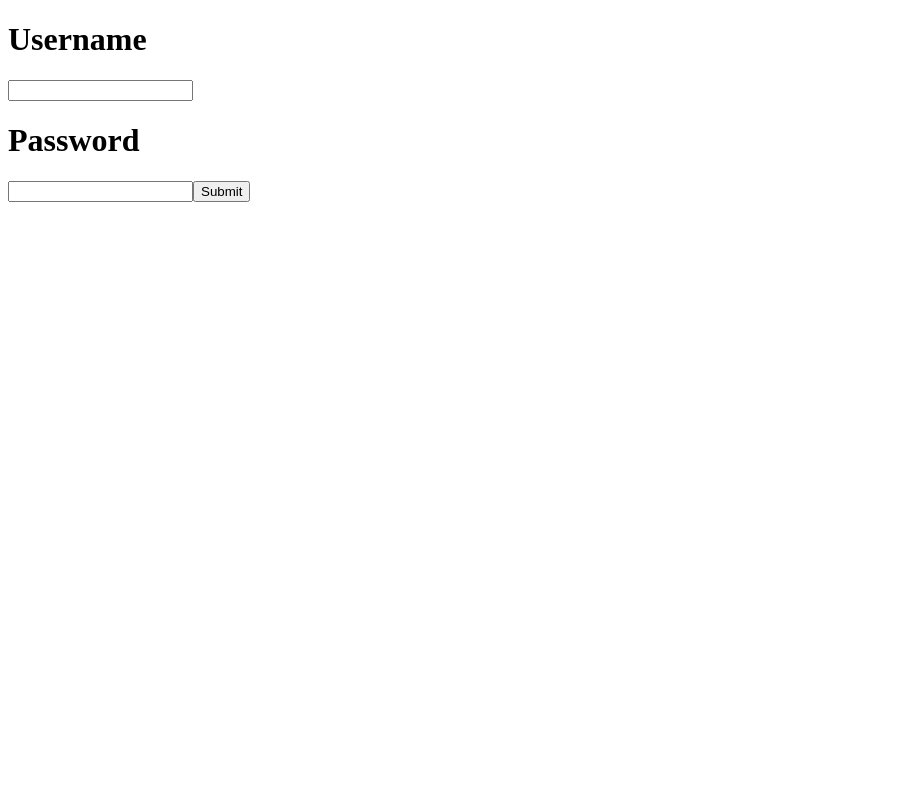
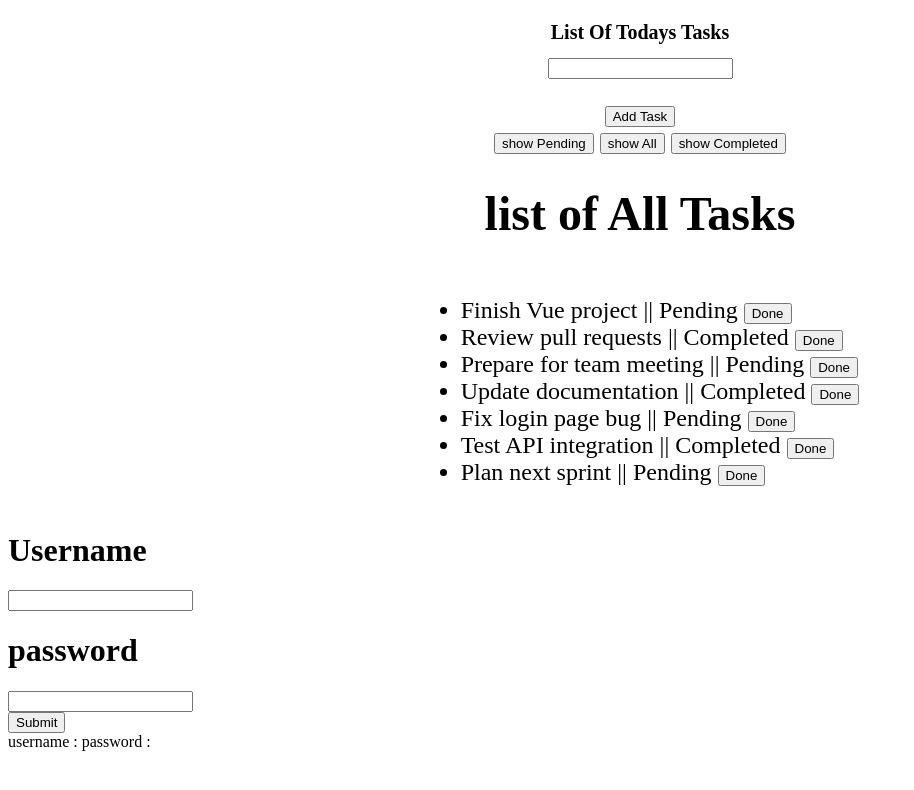
Before and after one commit to Ajay9980/Internship-VueJS-Learning, a Vue app: page / in a window 1280 px wide. Shown: the top 790 px of the page, without its empty margins (0-914 px from the left). Built offline with nearby package versions, Linux system fonts and the light colour scheme.

Commit message:
week-1-Day-3-commit

```diff
--- a/component/Child.vue
+++ b/component/Child.vue
@@ -1,18 +1,32 @@
+<!--
+What this code does:
+This code defines a reusable custom input component that supports v-model binding with the parent component.
+It allows passing a label, input type, and handles two-way data flow between parent and child.
+
+Topics Covered:
+- defineProps() for receiving props from parent
+- defineEmits() for sending data updates to parent
+- v-model binding in custom components
+- Event emission using $emit
+- Template binding with :value and @input
+-->
+
+
 <script setup>
 
 defineProps({
+    modelValue : String,
     label : String,
-    modelValue : String,
     type : {type : String , default : 'text'}
+
 })
 
-defineEmits(['update:modelValue'])
+defineEmits(['update:modelValue']);
 
 </script>
 <template>
 
+<h1>{{ label }}</h1>
 
-<h1>{{ label }}</h1>
-<input :type="type"  @input="$emit('update:modelValue', $event.target.value)" >
-
+<input :type="type" :value="modelValue"  @input="$emit('update:modelValue', $event.target.value)" >
 </template>
--- a/component/Counter.vue
+++ /dev/null
@@ -1,8 +0,0 @@
-<script setup>
-
-
-</script>
-<template>
-
-    <button @click="$emit('sayHello')">click me</button>
-</template>
--- a/component/CustomInput.vue
+++ /dev/null
@@ -1,6 +0,0 @@
-<script setup>
-defineProps(['modelValue'])
-</script>
-<template>
-    <input :value="modelValue"  @input="$emit('update:modelValue', $event.target.value)">
-</template>
--- a/component/MyInput.vue
+++ /dev/null
@@ -1,13 +0,0 @@
-<script setup>
-
-defineProps(['modelValue'])
-defineEmits(['update:modelValue'])
-
-</script>
-<template>
-
-<input  :value="modelValue" @input="$emit('update:modelValue', $event.target.value)">
-
-</template>
-<style>
-</style>
--- a/src/App.vue
+++ b/src/App.vue
@@ -1,6 +1,6 @@
 <script setup>
 import week1Day1 from '../views/week-1-day-1&2.vue';
-import week1Day2 from '../views/week-1-day-3.1.vue';
+import week1Assignment from '../views/week-1-Assignment.vue';
 import week1Day3 from '../views/week-1-day-3.vue';
 </script>
 
@@ -8,7 +8,7 @@ import week1Day3 from '../views/week-1-day-3.vue';
 
 <template>
    <!-- <week1Day1/> -->
-    <!-- <week1Day2 /> -->
+    <week1Assignment/>
     <week1Day3 />
 </template>
 
--- /dev/null
+++ b/views/week-1-Assignment.vue
@@ -0,0 +1,74 @@
+<!-- created a Todo List , it can perform add task , sort task on the basis of pending or completed -->
+
+<script setup>
+import { computed, ref , reactive } from 'vue';
+
+const tasks = reactive([
+  { task: "Finish Vue project", completed: false },
+  { task: "Review pull requests", completed: true },
+  { task: "Prepare for team meeting", completed: false },
+  { task: "Update documentation", completed: true },
+  { task: "Fix login page bug", completed: false },
+  { task: "Test API integration", completed: true },
+  { task: "Plan next sprint", completed: false }
+]);
+
+
+const sort = ref('all')
+
+const filteredTasks = computed(()=>{
+    if (sort.value === 'pending'){
+        return tasks.filter((task)=> task.completed === false)
+    }else if (sort.value === 'completed'){
+        return tasks.filter((task)=>task.completed === true)
+    }else{
+        return tasks
+    }
+})
+
+const newtask = ref('')
+
+function addTask(){
+    tasks.push({
+        task : newtask,
+        completed : false
+    })
+}
+
+</script>
+<template >
+ <div :class="{'top-elem' : true}">
+<h1 :style="{fontSize : '20px' , fontFamily:'cursive' , fontWeight : 'bold'}">List Of Todays Tasks</h1>
+
+<input type="text" v-model="newtask">
+<br>
+<button @click="addTask">Add Task</button>
+<div>
+    <button @click="sort='pending'">show Pending</button>{{ "    " }}
+    <button @click="sort='all'">show All</button>{{ "    " }}
+    <button @click="sort='completed'">show Completed</button>
+
+</div>
+<div>
+    <h1 v-if="sort==='pending'">list of Pending Tasks</h1>
+    <h1 v-else-if="sort==='completed'">list of Completed Tasks</h1>
+    <h1 v-else>list of All Tasks</h1>
+</div>
+<ul>
+    <li v-for="(task,index) in filteredTasks"   :key="index">{{ task.task }}{{ "  " }} || {{ task.completed === true ? 'Completed' : 'Pending' }}
+        <button @click="task.completed = !task.completed">Done</button></li>
+</ul>
+</div>
+</template>
+
+<style>
+ .top-elem{
+    font-size: x-large;
+    display: flex;
+    flex-direction: column;
+    justify-items: center;
+    align-items: center;
+    gap: '10px';
+
+ }
+</style>
--- a/views/week-1-day-3.1.vue
+++ /dev/null
@@ -1,137 +0,0 @@
-<script setup>
-import CustomInput from '../component/MyInput.vue'
-import NewInput from '../component/CustomInput.vue'
-import Counter from '../component/Counter.vue';
-import { computed, reactive, ref } from 'vue';
-const username = ref('')
-
-const value = ref('low')
-const subscription = ref('free')
-const flavours = ref([])
-const textInput = ref('')
-const title = ref('')
-const text = ref('')
-
-const tasks = reactive([{task : 'eat lunch' , done : false} , {task :'eat dinner' , done : false} , {task:'sing a song' , done : false} ])
-const newtask = ref('')
-
-function addTask(){
-    tasks.push({task : newtask , done : false})
-}
-
-const sort = ref('all')
-const filteredTask = computed(()=>{
-    if(sort.value === 'pending'){
-        return tasks.filter((task)=> task.done === false)
-    }else if (sort.value === 'completed'){
-        return tasks.filter((task)=> task.done === true)
-    }else{
-        return tasks
-    }
-})
-
-const count = ref(0)
-function add(){
-    count.value += 1
-}
-
-</script>
-<template >
-
- <div  :class="{'top-elem' : true}">
-
-
-<input type="text" v-model="newtask">
-<br>
-<button @click="addTask">add Task</button>
-<br>
-<h1> Todays Todo List</h1>
-
-<button @click="sort='pending'">Show pending</button>
-<button @click="sort='completed'">Show completed</button>
-<button @click="sort='all'">Show all</button>
-
-<ul>
-    <li v-for="(task,index) in filteredTask">{{ task.task}} || {{ task.done ? 'completed' : 'Pending' }} <input type="checkbox" @click="task.done = !task.done"></li>
-</ul>
-
-
-<br>
-
-
-
-
- priority :- <label >
-    <input type="radio" value="low" v-model="value">
-    Low
- </label>
- <label>
-    <input type="radio" value="high" v-model="value">
-    High
- </label>
-
-<br>
-{{ value }}
-<br>
-<br><br>
-<label>
-    <input type="checkbox" value="strawberry" v-model="flavours">
-    strawberry
-</label>
-<label>
-    <input type="checkbox" value="choclate" v-model="flavours">
-    choclate
-</label>
-<label>
-    <input type="checkbox" value="vanilla" v-model="flavours">
-    vanilla
-</label>
-
-{{ flavours }}
-
-
-<br>
-<br><br>
-<select v-model="subscription">
-    <option value="free">Free</option>
-    <option value="standard">Standard</option>
-    <option value="Pro">Pro</option>
-</select>
-<br>
-{{ subscription }}
-<br><br><br>
-
-<input type="text" v-model="textInput">
-<br>
-{{ textInput }}
-
- </div>
-
-
- <div>
-    <h1>custom component</h1>
-    <CustomInput type="text" v-model="title" />
-    <h1>{{ title }}</h1>
- </div>
-
- <div>
-    <h1>new input</h1>
-   <NewInput v-model="text"  />
- </div>
- {{ text }}
-
- <br>
- <div>
-<Counter  @sayHello="add"/>
-<br>
-<p>count :- {{ count }}</p>
- </div>
-</template>
-
-<style>
-
-.top-elem{
-    font-size: x-large;
-    margin-left: auto;
-}
-</style>
--- a/views/week-1-day-3.vue
+++ b/views/week-1-day-3.vue
@@ -1,24 +1,39 @@
+<!--
+What this code does:
+This code demonstrates two-way data binding between a parent and a custom child component using v-model.
+It takes a username and password input from the user and displays them after submission with an alert.
+
+Topics Covered:
+- Ref() for reactive data
+- Custom component with v-model
+- Event handling using @click
+- Data binding and displaying values
+-->
+
 <script setup>
 import { ref } from 'vue';
 import Child from '../component/Child.vue';
 
+
 const username = ref('')
 const password = ref('')
-const submitted = ref(false)
 
 
-function handleSubmit(){
-    submitted.value = !submitted.value
-    alert(username.value , password.value)
+function submit(){
+alert(`username : ${username.value} and password : ${password.value}`)
 }
+
 </script>
 <template>
 
-    <Child  v-model="username" type="text" label="Username"/>
-    <Child v-model="password" type="password" label="Password"/>
+<Child type="text" label="Username" v-model="username"  />
 
-    <button @click="handleSubmit">Submit</button>
+<Child type="password" label="password" v-model="password"/>
+<br>
 
-    <p v-if="submitted === true" >username : {{ username }} , password : {{ password }}</p>
-
+<button  @click="submit">Submit</button>
+    <div>
+       username :  {{ username }}
+        password : {{ password }}
+    </div>
 </template>
```
